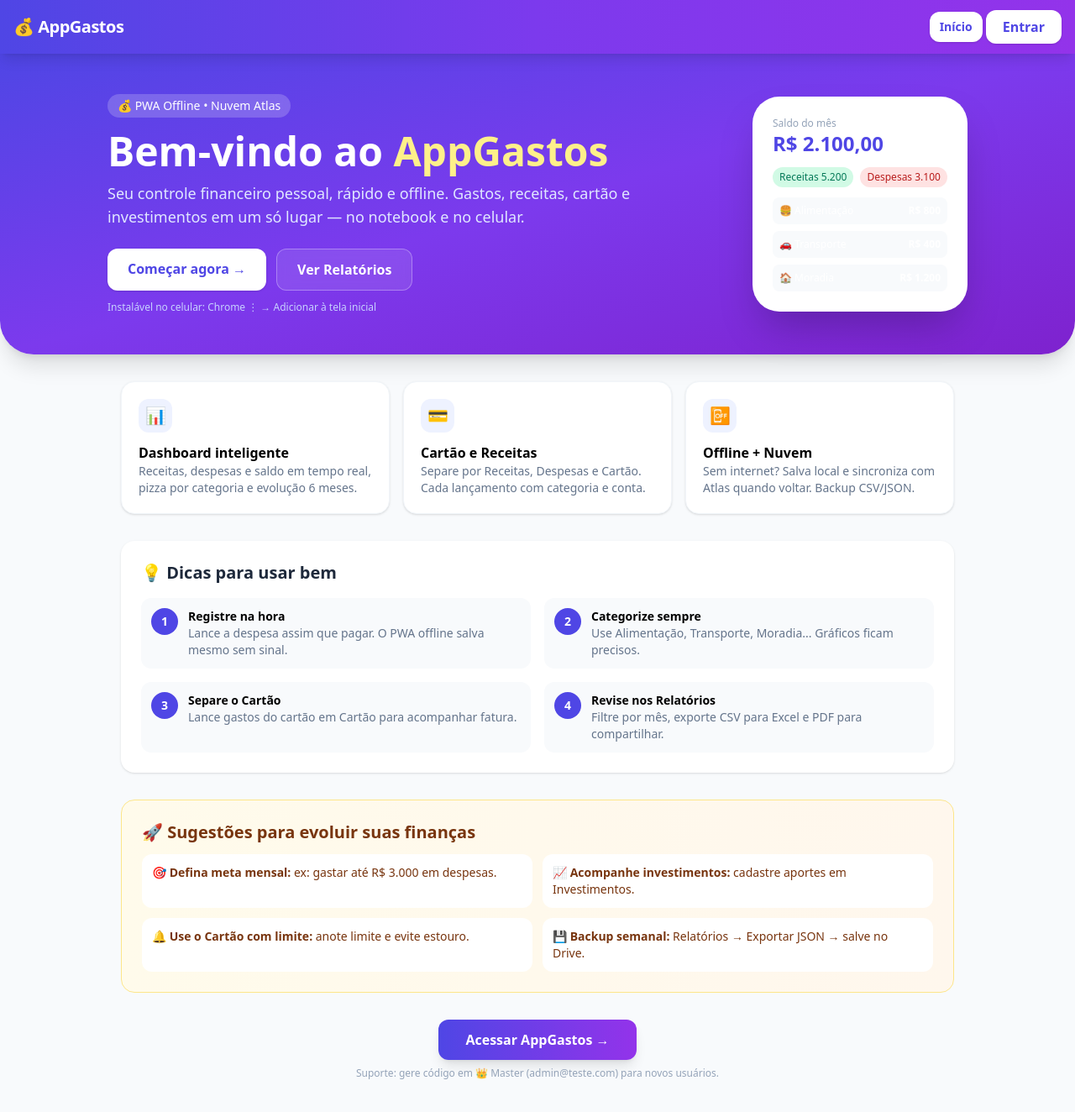
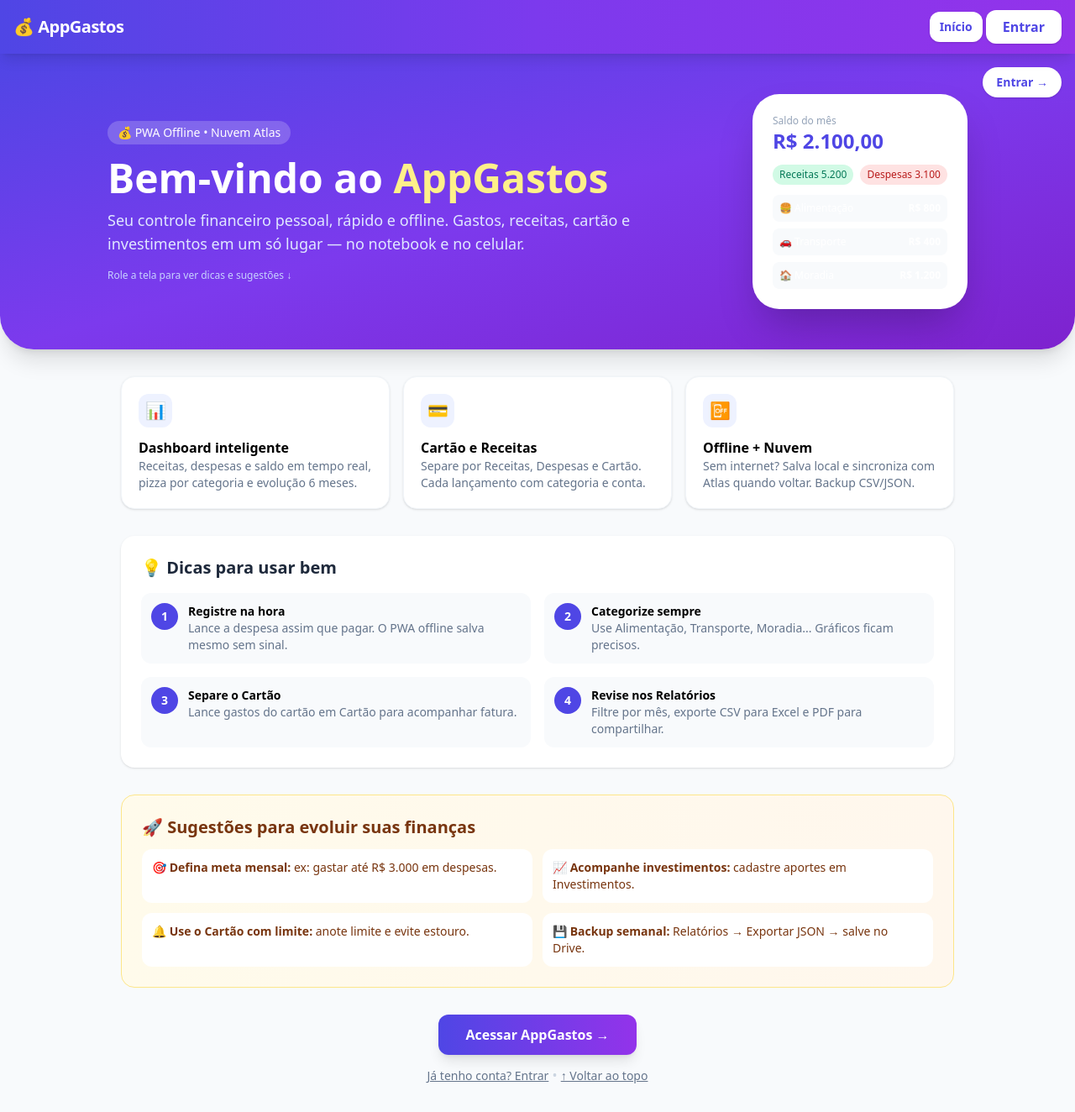
Before and after one commit to darcioliveiradeveloper/appgastos, a React (Vite) app in the folder frontend/: page / in a window 1280 px wide. Shown: the whole page at 84% size. Before the commit the page ends 1302 px from the top, so only its background shows below. Built offline with nearby package versions, Linux system fonts and the light colour scheme; no server answers.

Commit message:
fix: welcome sem botoes topo, sem master info, PWA start_url login, login sem master

```diff
--- a/frontend/src/pages/BemVindo.jsx
+++ b/frontend/src/pages/BemVindo.jsx
@@ -5,19 +5,15 @@ export default function BemVindo(){
   return (
     <div className="space-y-8 -m-4">
       {/* Hero */}
-      <section className="bg-gradient-to-br from-indigo-600 via-violet-600 to-purple-700 text-white p-8 md:p-12 rounded-b-[2.5rem] shadow-xl">
+      <section className="bg-gradient-to-br from-indigo-600 via-violet-600 to-purple-700 text-white p-8 md:p-12 rounded-b-[2.5rem] shadow-xl relative">
+        <Link to="/login" className="absolute top-4 right-4 bg-white text-indigo-600 px-4 py-2 rounded-full text-sm font-bold shadow hover:scale-105 transition">Entrar →</Link>
         <div className="max-w-5xl mx-auto">
           <div className="flex flex-col md:flex-row items-center gap-8">
             <div className="flex-1">
               <div className="inline-flex items-center gap-2 bg-white/20 backdrop-blur px-3 py-1 rounded-full text-sm mb-4">💰 PWA Offline • Nuvem Atlas</div>
               <h1 className="text-4xl md:text-5xl font-extrabold leading-tight">Bem-vindo ao <span className="text-yellow-200">AppGastos</span></h1>
               <p className="text-indigo-100 mt-3 text-lg">Seu controle financeiro pessoal, rápido e offline. Gastos, receitas, cartão e investimentos em um só lugar — no notebook e no celular.</p>
-              <div className="flex flex-wrap gap-3 mt-6">
-                {logado ? <Link to="/dashboard" className="bg-white text-indigo-600 px-6 py-3 rounded-xl font-bold shadow hover:scale-105 transition">Ir para Dashboard →</Link>
-                : <Link to="/login" className="bg-white text-indigo-600 px-6 py-3 rounded-xl font-bold shadow hover:scale-105 transition">Começar agora →</Link>}
-                <Link to="/relatorios" className="bg-white/10 border border-white/30 backdrop-blur px-6 py-3 rounded-xl font-semibold hover:bg-white/20">Ver Relatórios</Link>
-              </div>
-              <p className="text-xs text-indigo-200 mt-3">Instalável no celular: Chrome ⋮ → Adicionar à tela inicial</p>
+              <p className="text-xs text-indigo-200 mt-4">Role a tela para ver dicas e sugestões ↓</p>
             </div>
             <div className="w-64 h-64 bg-white rounded-[2rem] shadow-2xl p-6 hidden md:flex flex-col justify-between">
               <div>
@@ -64,9 +60,9 @@ export default function BemVindo(){
           </ul>
         </section>
 
-        <div className="text-center pb-4">
+        <div className="text-center pb-8 space-y-3">
           <Link to={logado? "/dashboard" : "/login"} className="inline-block bg-gradient-to-r from-indigo-600 to-purple-600 text-white px-8 py-3 rounded-xl font-bold shadow-lg hover:opacity-90">Acessar AppGastos →</Link>
-          <p className="text-xs text-slate-400 mt-2">Suporte: gere código em 👑 Master (admin@teste.com) para novos usuários.</p>
+          <div><Link to="/login" className="text-sm text-slate-500 hover:text-indigo-600 underline">Já tenho conta? Entrar</Link> <span className="text-slate-300">•</span> <button onClick={()=>window.scrollTo({top:0,behavior:'smooth'})} className="text-sm text-slate-500 hover:text-indigo-600 underline">↑ Voltar ao topo</button></div>
         </div>
       </div>
     </div>
--- a/frontend/src/pages/Login.jsx
+++ b/frontend/src/pages/Login.jsx
@@ -15,7 +15,7 @@ export default function Login() {
       localStorage.setItem('token', data.token);
       localStorage.setItem('user', JSON.stringify(data.user));
       // redireciona admin para painel
-      if (data.user?.role === 'admin') nav('/admin'); else nav('/');
+      if (data.user?.role === 'admin') nav('/admin'); else nav('/dashboard');
     } catch (err) { setMsg(err.response?.data?.msg || err.message); }
   };
   return (
@@ -38,13 +38,15 @@ export default function Login() {
             {isRegister && (
               <div>
                 <input className="w-full border-2 border-amber-300 p-3 rounded-xl focus:ring-2 focus:ring-amber-400 outline-none bg-amber-50" placeholder="Código de ativação (ex: APP-XXXX-XXXX)" value={codigo} onChange={e=>setCodigo(e.target.value.toUpperCase())} required/>
-                <p className="text-xs text-slate-500 mt-1">🔑 Código fornecido pelo suporte. Master: admin@teste.com</p>
+                <p className="text-xs text-slate-500 mt-1">🔑 Código fornecido pelo suporte</p>
               </div>
             )}
             {msg && <p className="bg-red-50 text-red-600 text-sm p-3 rounded-xl border border-red-200">{msg}</p>}
             <button className="w-full bg-gradient-to-r from-indigo-600 to-purple-600 text-white p-3 rounded-xl font-bold shadow hover:opacity-90">{isRegister ? 'Ativar e Criar Conta' : 'Entrar no AppGastos'}</button>
           </form>
-          <p className="text-xs text-slate-400 text-center mt-4">Acesso master: admin@teste.com / admin123 → gera códigos</p>
+          <div className="text-center mt-4">
+            <Link to="/" className="text-sm text-slate-500 hover:text-indigo-600 underline">← Voltar à tela inicial</Link>
+          </div>
         </div>
       </div>
     </div>
--- a/frontend/vite.config.js
+++ b/frontend/vite.config.js
@@ -15,6 +15,7 @@ export default defineConfig({
         theme_color: '#4f46e5',
         background_color: '#ffffff',
         display: 'standalone',
+        start_url: '/login',
         display_override: ['window-controls-overlay'],
         icons: [
           { src: 'pwa-192x192.png', sizes: '192x192', type: 'image/png', purpose: 'any maskable' },
```
